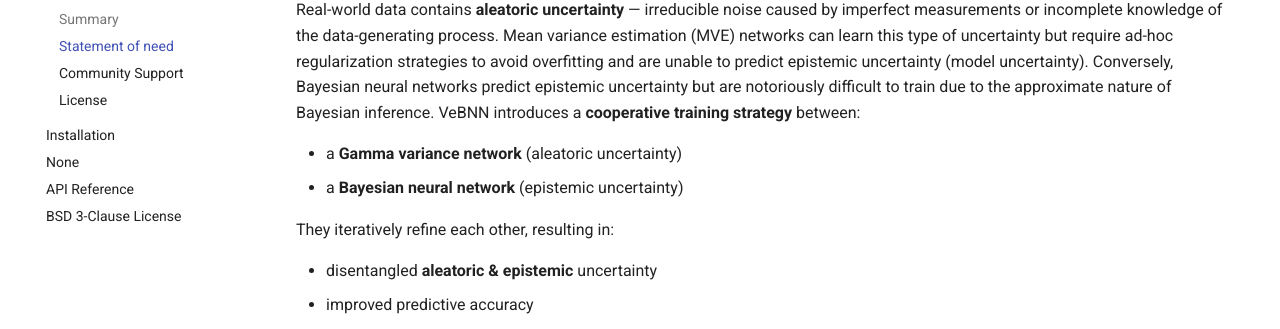
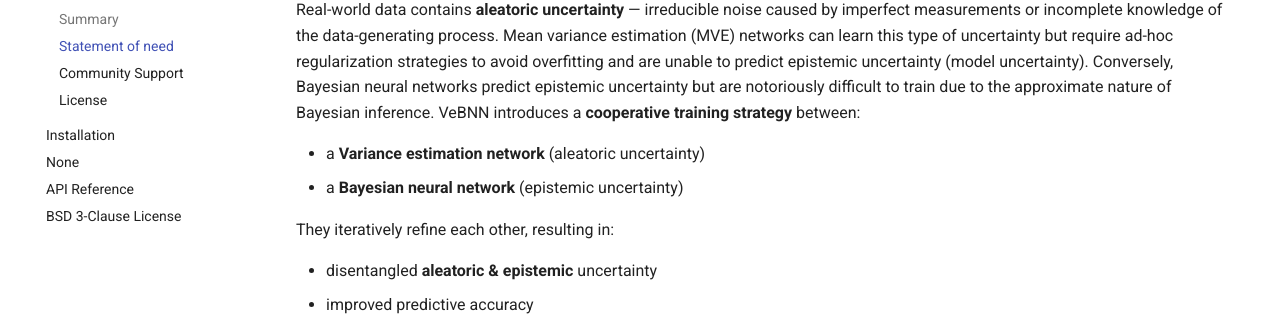
Before and after one commit to bessagroup/VeBNN, an MkDocs documentation site: the page built from docs/index.md, in a window 1280 px wide and 900 px high, scrolled down 646 px. Shown: the part 116-445 px from the top of the window. Built offline with MkDocs 1.6.1 and Material for MkDocs 9.7.7, drawn with Linux system fonts in a browser that asks for light colours; comment, search, counter and statistics services are not loaded.

```diff
--- a/docs/index.md
+++ b/docs/index.md
@@ -21,7 +21,7 @@
 
 Real-world data contains **aleatoric uncertainty** — irreducible noise caused by imperfect measurements or incomplete knowledge of the data-generating process. Mean variance estimation (MVE) networks can learn this type of uncertainty but require ad-hoc regularization strategies to avoid overfitting and are unable to predict epistemic uncertainty (model uncertainty). Conversely, Bayesian neural networks predict epistemic uncertainty but are notoriously difficult to train due to the approximate nature of Bayesian inference. VeBNN introduces a **cooperative training strategy** between:
 
-- a **Gamma variance network** (aleatoric uncertainty)
+- a **Variance estimation network** (aleatoric uncertainty)
 - a **Bayesian neural network** (epistemic uncertainty)
 
 They iteratively refine each other, resulting in:
```
Also changed, not shown: README.md (+1 -1 lines), 1 other file.
